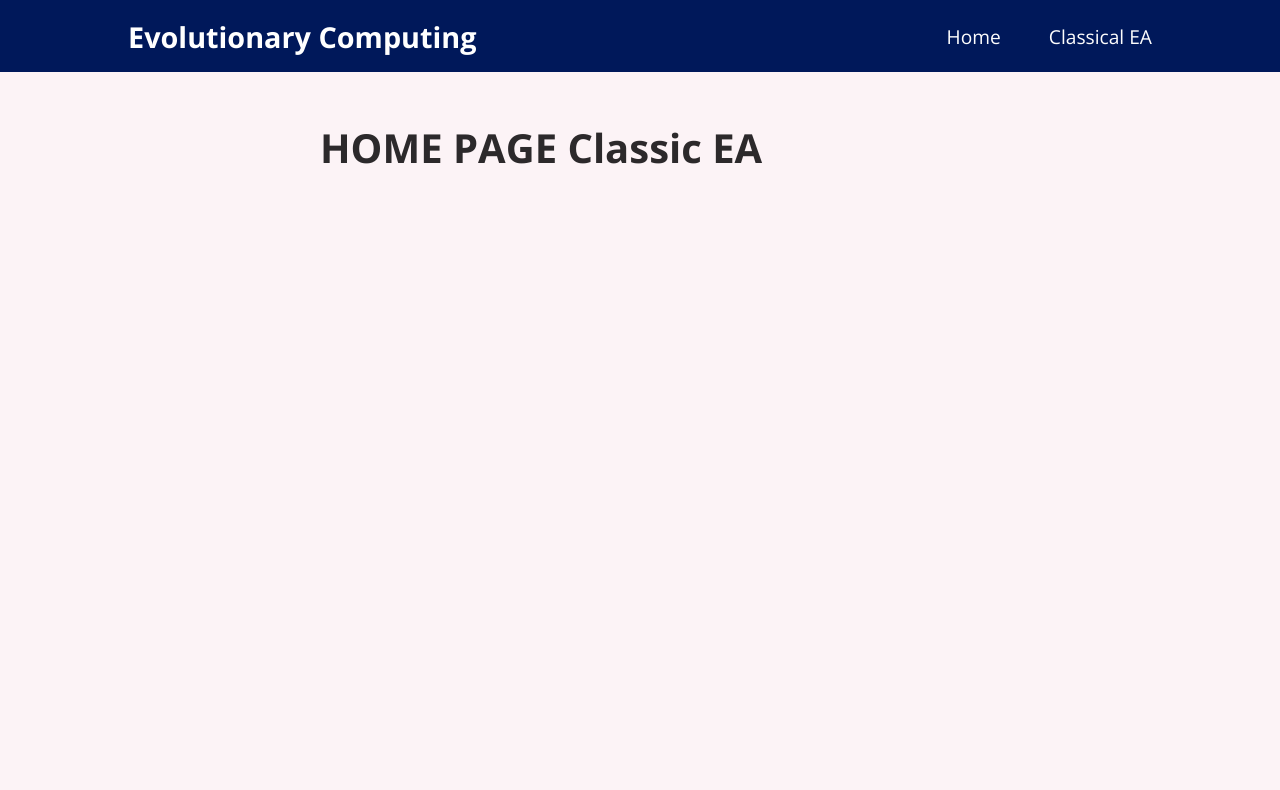
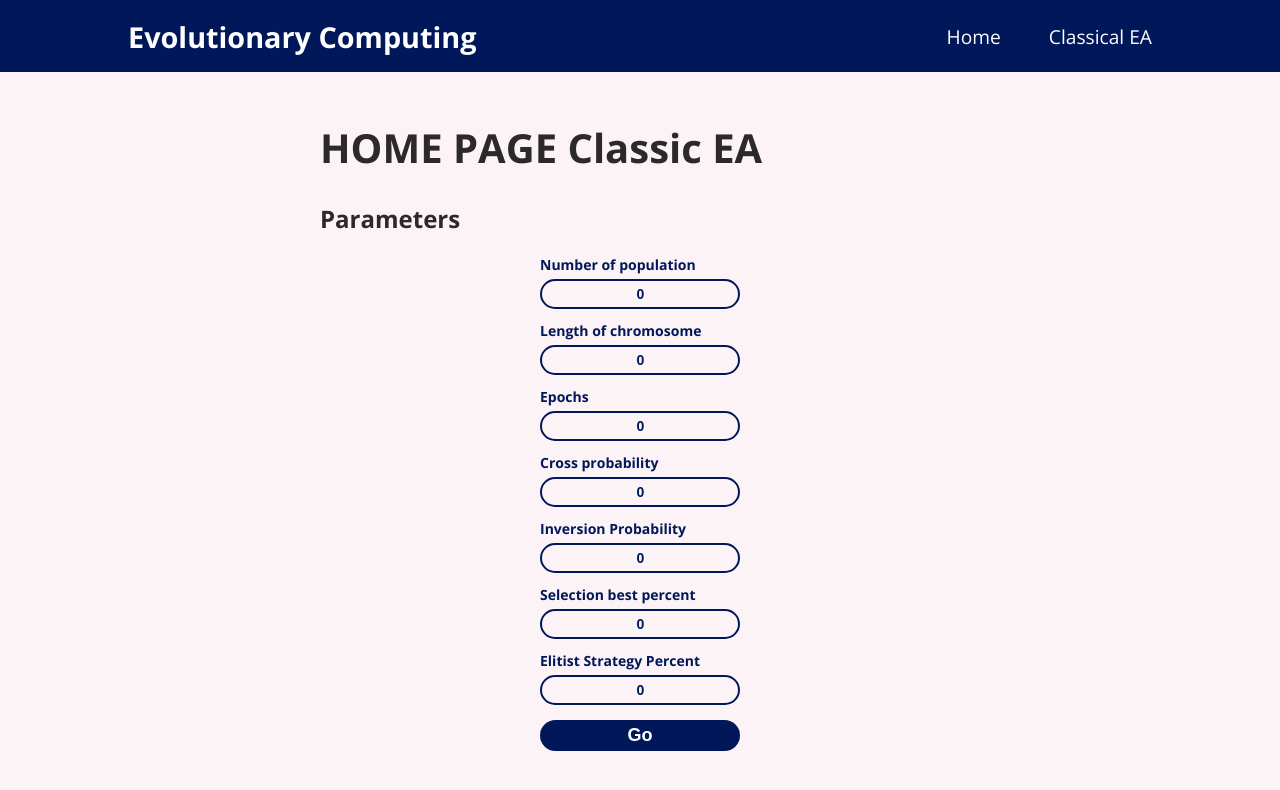
Before and after one commit to Jeremiaszmacura/PK-classical-evolution-algorithm, a React (Create React App) app in the folder client/: page /classic-EA in a window 1280 px wide. Shown: the top 790 px of the page. Built offline with nearby package versions, Linux system fonts and the light colour scheme.

Commit message:
Add form for parameters

```diff
--- /dev/null
+++ b/client/src/components/Form.js
@@ -0,0 +1,118 @@
+import React, {useState} from 'react';
+import style from './Form.module.css';
+import doFetch from "../services/doFetch";
+
+const Form = () => {
+
+    const [numberOfPopulation, setNumberOfPopulation] = useState(0);
+    const [lengthOfChromosome, setLengthOfChromosome] = useState(0);
+    const [epochs, setEpochs] = useState(0);
+    const [crossProbability, setCrossProbability] = useState(0);
+    const [inversionProbability, setInversionProbability] = useState(0);
+    const [selectionBestPercent, setSelectionBestPercent] = useState(0);
+    const [elitistStrategyPercent, setElitistStrategyPercent] = useState(0);
+
+    const parameters = {
+        numberOfPopulation,
+        lengthOfChromosome,
+        epochs,
+        crossProbability,
+        inversionProbability,
+        selectionBestPercent,
+        elitistStrategyPercent
+    }
+
+    const send = (event) => {
+        event.preventDefault()
+        return doFetch("http://localhost:8000/classic-EA/", "POST", parameters)
+            .then(response => {
+                if (!response.ok) {
+                    throw Error('Błędne żądanie!');
+                }
+                return response.json();
+            })
+    }
+
+    return (
+        <div>
+            <h2>Parameters</h2>
+            <form className={style.form} onSubmit={send}>
+                <label className={style.formLabel}>Number of population</label>
+                <div className={style.formInputs}>
+                    <input
+                        className={style.formInput}
+                        type='number'
+                        required={true}
+                        value={numberOfPopulation}
+                        onChange={(e) => setNumberOfPopulation(e.target.value)}
+                    />
+                </div>
+                <div className={style.formInputs}>
+                    <label className={style.formLabel}>Length of chromosome</label>
+                    <input
+                        className={style.formInput}
+                        type='number'
+                        value={lengthOfChromosome}
+                        onChange={(e => setLengthOfChromosome(e.target.value))}
+                    />
+                </div>
+                <div className={style.formInputs}>
+                    <label className={style.formLabel}>Epochs</label>
+                    <input
+                        className={style.formInput}
+                        type='number'
+                        value={epochs}
+                        min={0}
+                        max={100}
+                        onChange={(e => setEpochs(e.target.value))}
+                    />
+                </div> <div className={style.formInputs}>
+                    <label className={style.formLabel}>Cross probability</label>
+                    <input
+                        className={style.formInput}
+                        type='number'
+                        value={crossProbability}
+                        min={0}
+                        max={100}
+                        onChange={(e => setCrossProbability(e.target.value))}
+                    />
+                </div> <div className={style.formInputs}>
+                    <label className={style.formLabel}>Inversion Probability</label>
+                    <input
+                        className={style.formInput}
+                        type='number'
+                        value={inversionProbability}
+                        min={0}
+                        max={100}
+                        onChange={(e => setInversionProbability(e.target.value))}
+                    />
+                </div> <div className={style.formInputs}>
+                    <label className={style.formLabel}>Selection best percent</label>
+                    <input
+                        className={style.formInput}
+                        type='number'
+                        value={selectionBestPercent}
+                        min={0}
+                        max={100}
+                        onChange={(e => setSelectionBestPercent(e.target.value))}
+                    />
+                </div> <div className={style.formInputs}>
+                    <label className={style.formLabel}>Elitist Strategy Percent</label>
+                    <input
+                        className={style.formInput}
+                        type='number'
+                        value={elitistStrategyPercent}
+                        min={0}
+                        max={100}
+                        onChange={(e => setElitistStrategyPercent(e.target.value))}
+                    />
+                </div>
+                <button type='submit'>
+                    Go
+                </button>
+            </form>
+        </div>
+    );
+};
+
+export default Form;
--- /dev/null
+++ b/client/src/components/Form.module.css
@@ -0,0 +1,66 @@
+.form {
+    margin: 0 auto;
+    color: #00185a;
+    width: 200px;
+    height: 200px;
+    display: flex;
+    flex-direction: column;
+}
+
+.formInputs {
+    width: 100%;
+    margin-bottom: 10px;
+    font-weight: bold;
+}
+
+.formInputs p {
+    margin-top: 5px;
+    margin-bottom: 0;
+}
+
+.formLabel {
+    display: inline-block;
+    font-size: 14px;
+    font-weight: bold;
+    margin-bottom: 5px;
+    margin-top: 0;
+}
+
+.formInput {
+    background-color: #fcf3f6;
+    color: #00185a;
+    padding: 0;
+    display: block;
+    text-align: center;
+    text-indent: 16px;
+    font-size: 14px;
+    font-weight: bold;
+    outline: none;
+    border-radius: 20px;
+    height: 30px;
+    width: 100%;
+    border: 2px solid #00185a;
+}
+
+.formInputs {
+    text-align: left;
+}
+
+button {
+    background-color: #00185a;
+    color: white;
+    height: 70px;
+    padding: 5px;
+    border-radius: 20px;
+    outline: none;
+    border: none;
+    font-size: 18px;
+    font-weight: bold;
+    margin-top: 5px;
+}
+
+button:hover {
+    cursor: pointer;
+    background: #6482cb;
+    transition: all 0.3s ease-out;
+}
--- a/client/src/pages/ClassicEA.js
+++ b/client/src/pages/ClassicEA.js
@@ -1,10 +1,12 @@
+import Form from "../components/Form";
+
 const ClassicEA = () => {
 
     return (
         <div className="home-page">
             <h1>HOME PAGE Classic EA</h1>
+            <Form/>
         </div>
-
     );
 }
 
--- /dev/null
+++ b/client/src/services/doFetch.js
@@ -0,0 +1,13 @@
+
+const doFetch = (url, method, data) => {
+
+    return fetch(url, {
+        method: method,
+        headers: {
+            'Content-Type': 'application/json',
+        },
+        body: JSON.stringify(data)
+    })
+}
+
+export default doFetch;
```
Also changed, not shown: 2 other files (tests, documents, lock files or other folders).
